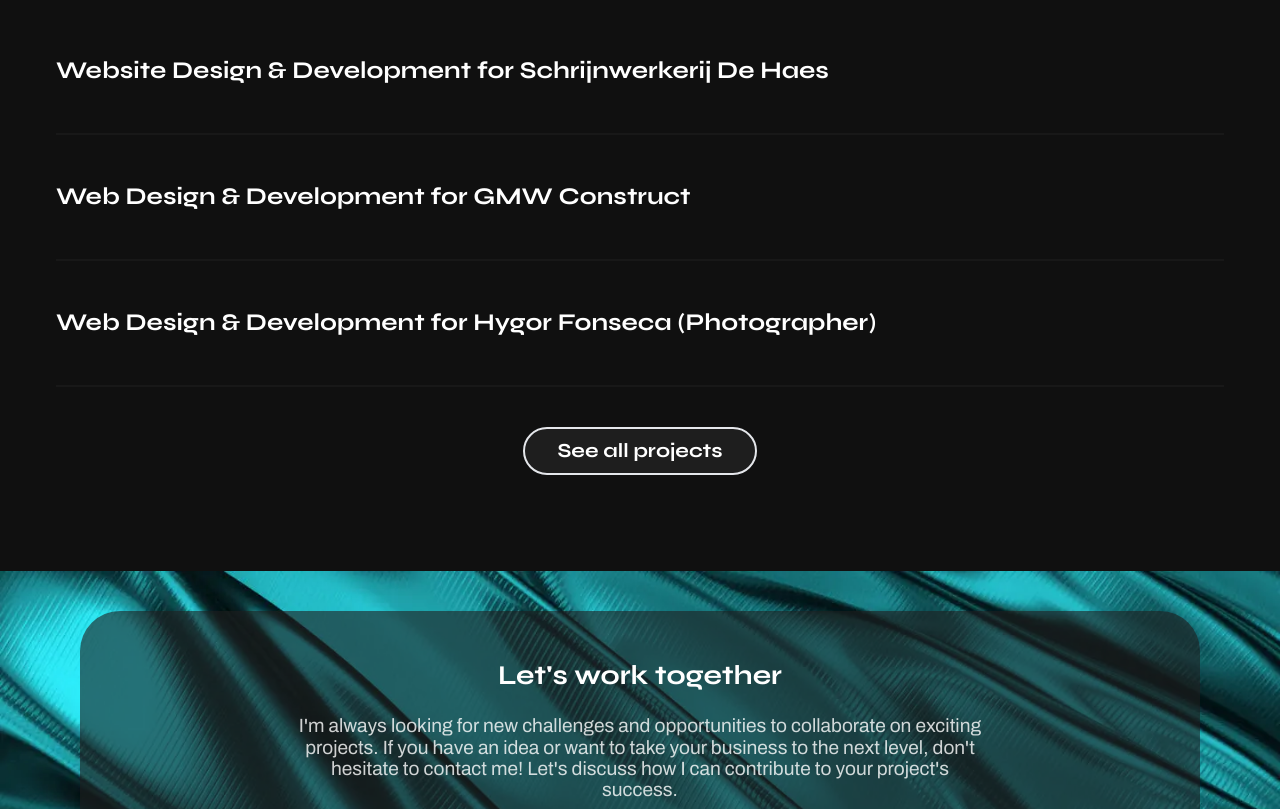
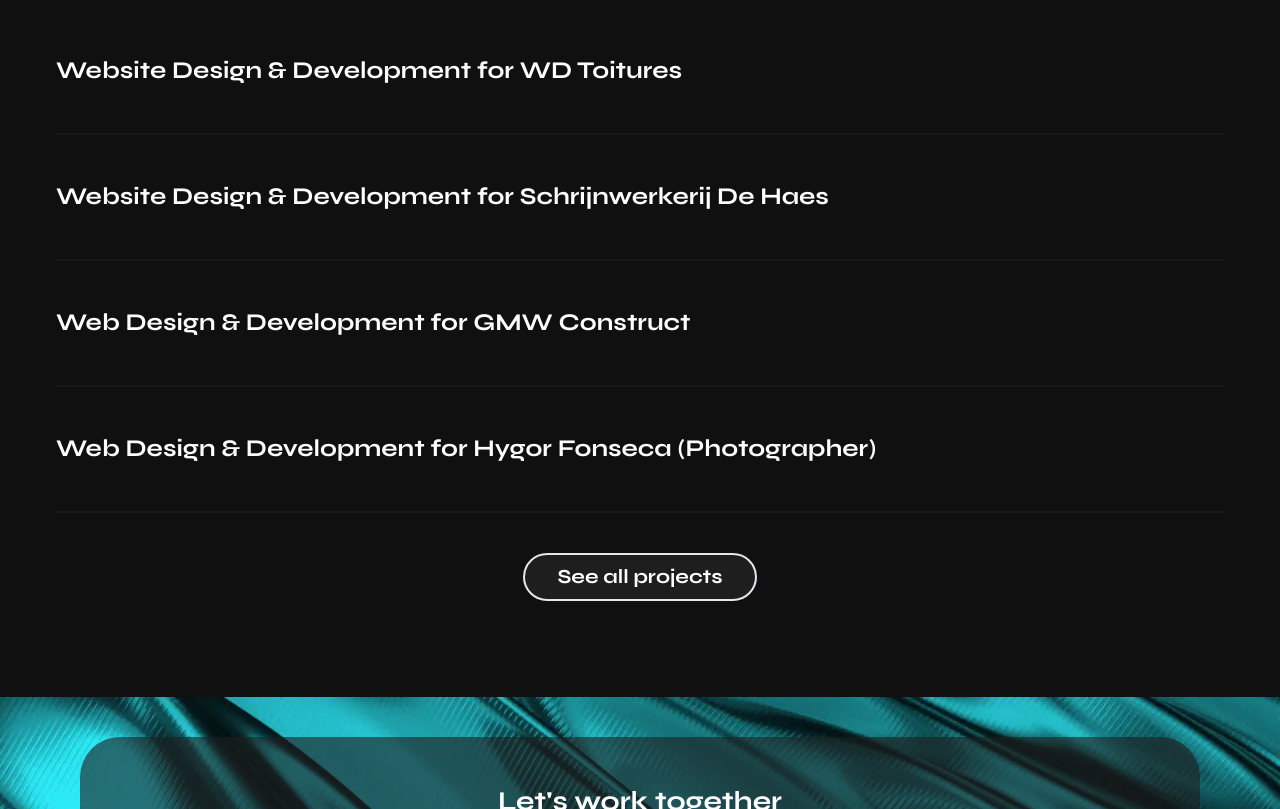
Before and after one commit to dheyssons/hdeveloper, a Next.js app: page /about in a window 1280 px wide. Shown: the part 2482-3291 px from the top of the page. Built offline with nearby package versions, Linux system fonts and the light colour scheme; what tailwindcss-animation-delay would draw is missing.

Commit message:
add wdtoitures project to portfolio

```diff
--- a/messages/en.json
+++ b/messages/en.json
@@ -82,6 +82,7 @@
       "SecondPart": "Projects"
     },
     "ProjectItems": {
+      "WDToitures": "Website Design & Development for WD Toitures",
       "DeHaes": "Website Design & Development for Schrijnwerkerij De Haes",
       "GMWConstruct": "Website Design & Development for GMW Construct",
       "HygorFonseca": "Web Design & Development for Hygor Fonseca (Photographer)",
--- a/messages/fr.json
+++ b/messages/fr.json
@@ -82,6 +82,7 @@
       "SecondPart": "Projets"
     },
     "ProjectItems": {
+      "WDToitures": "Conception et développement de site web pour WD Toitures",
       "DeHaes": "Conception et développement de site web pour Schrijnwerkerij De Haes",
       "GMWConstruct": "Conception et développement de site web pour GMW Construct",
       "HygorFonseca": "Conception et développement web pour Hygor Fonseca (Photographe)",
--- a/messages/nl.json
+++ b/messages/nl.json
@@ -82,6 +82,7 @@
       "SecondPart": "Projecten"
     },
     "ProjectItems": {
+      "WDToitures": "Website ontwerp en ontwikkeling voor WD Toitures",
       "DeHaes": "Website ontwerp en ontwikkeling voor Schrijnwerkerij De Haes",
       "GMWConstruct": "Website ontwerp en ontwikkeling voor GMW Construct",
       "HygorFonseca": "Webdesign en ontwikkeling voor Hygor Fonseca (Fotograaf)",
--- a/messages/pt.json
+++ b/messages/pt.json
@@ -82,6 +82,7 @@
       "SecondPart": "Projetos"
     },
     "ProjectItems": {
+      "WDToitures": "Design e desenvolvimento de website para WD Toitures",
       "DeHaes": "Design e desenvolvimento de website para Schrijnwerkerij De Haes",
       "GMWConstruct": "Design e desenvolvimento de website para GMW Construct",
       "HygorFonseca": "Design e desenvolvimento web para Hygor Fonseca (Fotógrafo)",
--- a/src/app/[locale]/page.tsx
+++ b/src/app/[locale]/page.tsx
@@ -17,6 +17,7 @@
 
 export default function Home() {
   const t = useTranslations("HomePage");
+  const t_Projects = useTranslations("ProjectsPage");
 
   return (
     <motion.section
@@ -294,6 +295,22 @@
             transition={transition1}
             className="w-full max-w-[75rem] flex flex-col justify-center"
           >
+            {/* wd toitures */}
+            <div className="border-b-2 border-b-[--grey-medium]">
+              <a
+                className="a project_title text-[1.2rem] md:text-[1.5rem] flex h-[7.75rem] items-center relative"
+                target="_blank"
+                href="https://wdtoitures.be/"
+              >
+                <div>{t_Projects("ProjectItems.WDToitures")}</div>
+                <div className="project_image_container">
+                  <img src="/projects/wdtoitures.webp" alt="" />
+                </div>
+                <div className="project"></div>
+              </a>
+            </div>
+
+            {/* de haes */}
             <div className="border-b-2 border-b-[--grey-medium]">
               <a
                 className="a project_title text-[1.2rem] md:text-[1.5rem] flex h-[7.75rem] items-center relative"
--- a/src/app/[locale]/portfolio/page.tsx
+++ b/src/app/[locale]/portfolio/page.tsx
@@ -66,6 +66,22 @@
           transition={transition1}
           className="w-full max-w-[75rem] flex flex-col justify-center"
         >
+          {/* wd toitures */}
+          <div className="border-b-2 border-b-[--grey-medium]">
+            <a
+              className="a project_title text-[1.2rem] md:text-[1.5rem] flex h-[7.75rem] items-center relative"
+              target="_blank"
+              href="https://wdtoitures.be/"
+            >
+              <div>{t("ProjectItems.WDToitures")}</div>
+              <div className="project_image_container">
+                <img src="/projects/wdtoitures.webp" alt="" />
+              </div>
+              <div className="project"></div>
+            </a>
+          </div>
+
+          {/* de haes */}
           <div className="border-b-2 border-b-[--grey-medium]">
             <a
               className="a project_title text-[1.2rem] md:text-[1.5rem] flex h-[7.75rem] items-center relative"
@@ -80,6 +96,7 @@
             </a>
           </div>
 
+          {/* gmw construct */}
           <div className="border-b-2 border-b-[--grey-medium]">
             <a
               className="a project_title text-[1.2rem] md:text-[1.5rem] flex h-[7.75rem] items-center relative"
@@ -94,6 +111,7 @@
             </a>
           </div>
 
+          {/* hygor fonseca */}
           <div className="border-b-2 border-b-[--grey-medium]">
             <a
               className="a project_title text-[1.2rem] md:text-[1.5rem] flex h-[7.75rem] items-center relative"
```
Also changed, not shown: public/projects/wdtoitures.webp (added), 1 other file (tests, documents, lock files or other folders).
